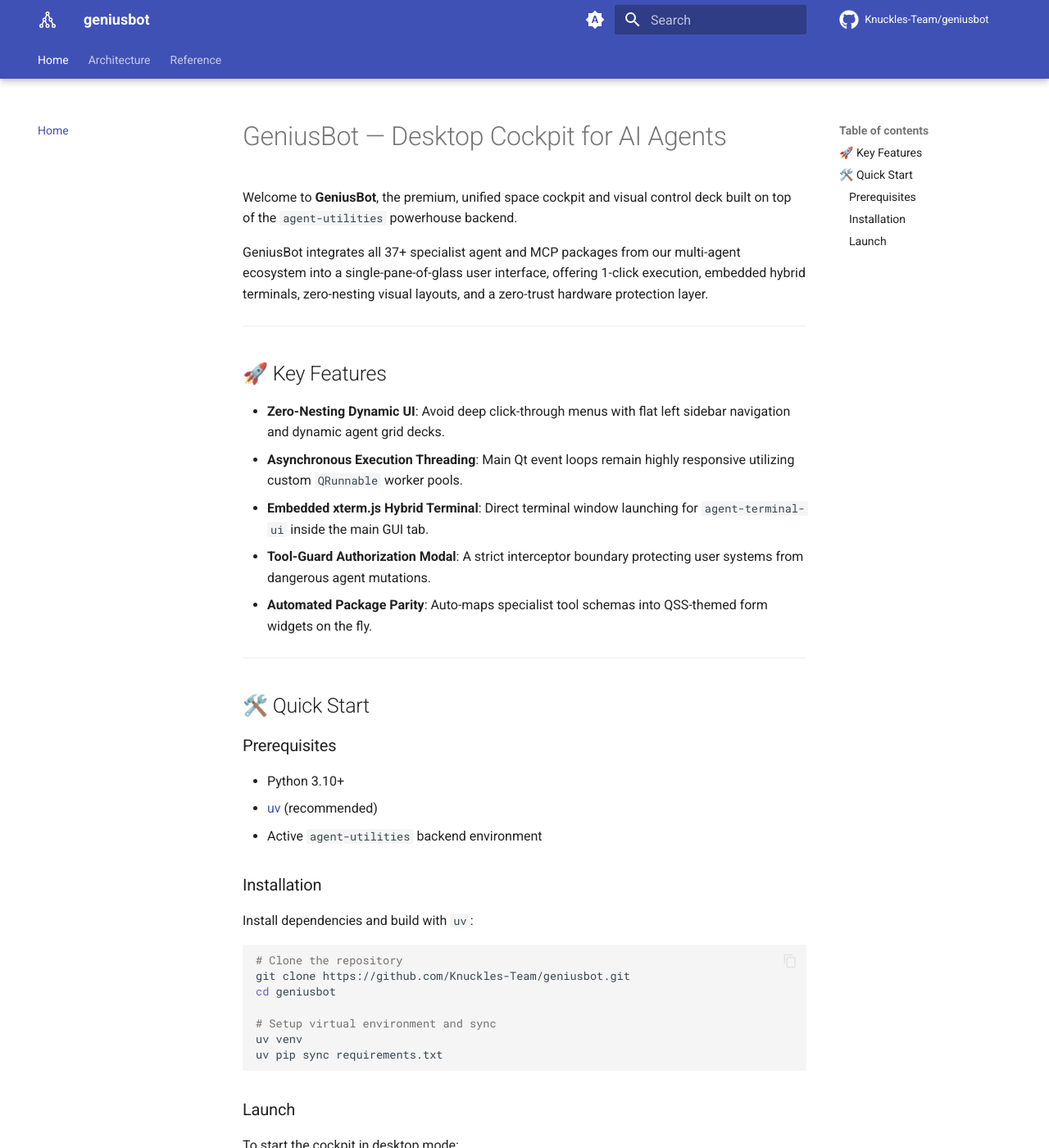
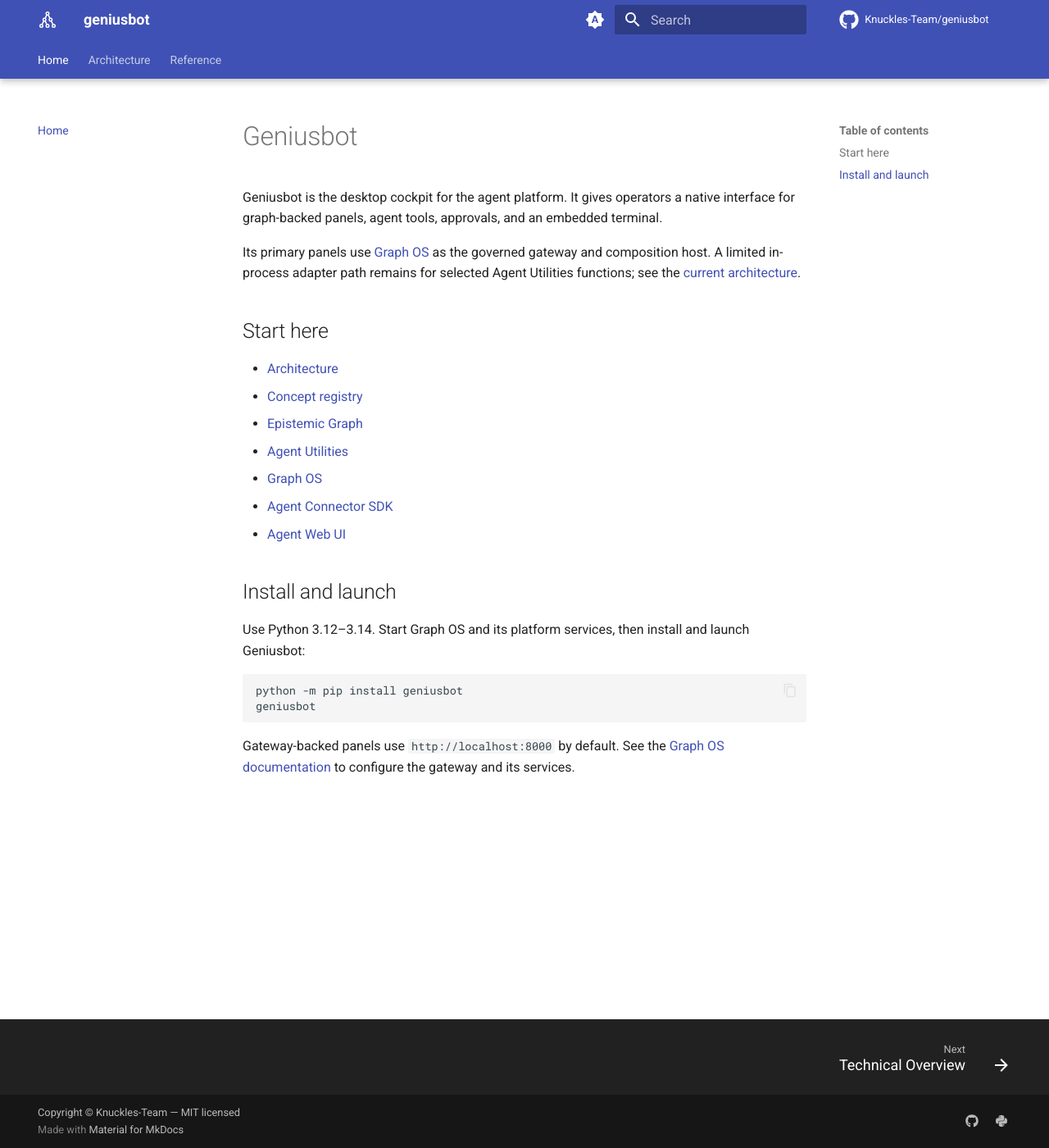
Before and after one commit to Knuckles-Team/geniusbot, an MkDocs documentation site: the page built from docs/index.md, in a window 1280 px wide and 1400 px high. Shown: the whole window at 82% size. Built offline with MkDocs 1.6.1 and Material for MkDocs 9.7.7, drawn with Linux system fonts in a browser that asks for light colours; comment, search, counter and statistics services are not loaded; some of the changed text lies outside the part shown.

Commit message:
docs: align Geniusbot with platform architecture

````diff
--- a/docs/index.md
+++ b/docs/index.md
@@ -1,47 +1,26 @@
-# GeniusBot — Desktop Cockpit for AI Agents
+# Geniusbot
 
-Welcome to **GeniusBot**, the premium, unified space cockpit and visual control deck built on top of the `agent-utilities` powerhouse backend.
+Geniusbot is the desktop cockpit for the agent platform. It gives operators a native interface for graph-backed panels, agent tools, approvals, and an embedded terminal.
 
-GeniusBot integrates all 37+ specialist agent and MCP packages from our multi-agent ecosystem into a single-pane-of-glass user interface, offering 1-click execution, embedded hybrid terminals, zero-nesting visual layouts, and a zero-trust hardware protection layer.
+Its primary panels use [Graph OS](https://knuckles-team.github.io/graph-os/) as the governed gateway and composition host. A limited in-process adapter path remains for selected Agent Utilities functions; see the [current architecture](overview.md).
 
----
+## Start here
 
-## 🚀 Key Features
+- [Architecture](overview.md)
+- [Concept registry](concepts.md)
+- [Epistemic Graph](https://knuckles-team.github.io/epistemic-graph/)
+- [Agent Utilities](https://knuckles-team.github.io/agent-utilities/)
+- [Graph OS](https://knuckles-team.github.io/graph-os/)
+- [Agent Connector SDK](https://knuckles-team.github.io/agent-connector-sdk/)
+- [Agent Web UI](https://knuckles-team.github.io/agent-webui/)
 
-* **Zero-Nesting Dynamic UI**: Avoid deep click-through menus with flat left sidebar navigation and dynamic agent grid decks.
-* **Asynchronous Execution Threading**: Main Qt event loops remain highly responsive utilizing custom `QRunnable` worker pools.
-* **Embedded xterm.js Hybrid Terminal**: Direct terminal window launching for `agent-terminal-ui` inside the main GUI tab.
-* **Tool-Guard Authorization Modal**: A strict interceptor boundary protecting user systems from dangerous agent mutations.
-* **Automated Package Parity**: Auto-maps specialist tool schemas into QSS-themed form widgets on the fly.
+## Install and launch
 
----
+Use Python 3.12–3.14. Start Graph OS and its platform services, then install and launch Geniusbot:
 
-## 🛠️ Quick Start
-
-### Prerequisites
-* Python 3.10+
-* [uv](https://github.com/astral-sh/uv) (recommended)
-* Active `agent-utilities` backend environment
-
-### Installation
-Install dependencies and build with `uv`:
 ```bash
-# Clone the repository
-git clone https://github.com/Knuckles-Team/geniusbot.git
-cd geniusbot
-
-# Setup virtual environment and sync
-uv venv
-uv pip sync requirements.txt
+python -m pip install geniusbot
+geniusbot
 ```
 
-### Launch
-To start the cockpit in desktop mode:
-```bash
-uv run geniusbot
-```
-
-To run in headless or virtual environments (CI/CD):
-```bash
-QT_QPA_PLATFORM=offscreen uv run geniusbot
-```
+Gateway-backed panels use `http://localhost:8000` by default. See the [Graph OS documentation](https://knuckles-team.github.io/graph-os/) to configure the gateway and its services.
````
Also changed, not shown: README.md (+36 -159 lines), docs/overview.md (+18 -46 lines).
